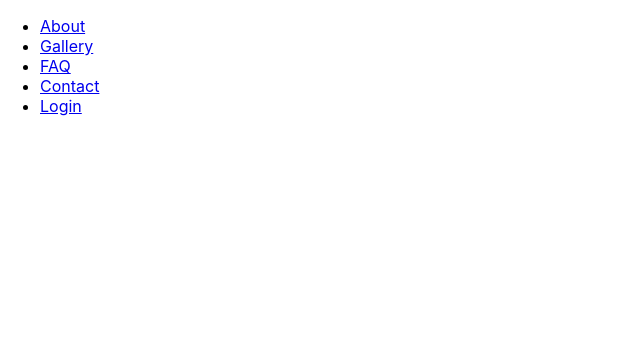
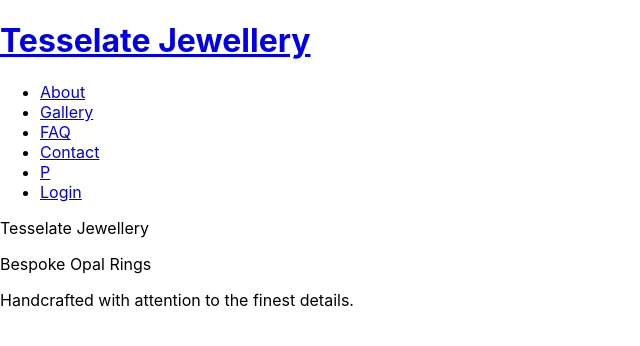
Before and after one commit to Tesselate-Jewellery/client, a React (Create React App) app: page /protected in a window 1280 px wide. Shown: the top 346 px of the page, without its empty margins (0-640 px from the left). Built offline with nearby package versions, Linux system fonts and the light colour scheme.

Commit message:
feat: added header, footer, navbar

```diff
--- a/src/App.js
+++ b/src/App.js
@@ -1,11 +1,15 @@
 import React from 'react';
 import { Routes, Route, BrowserRouter } from 'react-router-dom';
-import NavBar from './components/NavBar';
 import { ToastContainer } from 'react-toastify';
 import 'react-toastify/dist/ReactToastify.css';
+
+// import components
 import Home from './pages/Home';
 import Login from './pages/Login';
 import Signup from './pages/Signup';
+import NavBar from './components/NavBar';
+import Header from './components/Header';
+import Footer from './components/Footer';
 import ExampleComponent from './pages/ExampleComponent';
 import ProtectedRoute from './pages/ProtectedRoute';
 
@@ -13,6 +17,7 @@ function App() {
   return (
     <div className="App">
       <BrowserRouter>
+        <Header />
         <NavBar />
         <ToastContainer />
 
@@ -23,6 +28,8 @@ function App() {
           <Route path="/example" element={<ExampleComponent />} />
           <Route path="/protected" element={<ProtectedRoute />} />
         </Routes>
+
+        <Footer />
       </BrowserRouter>
     </div>
   );
--- /dev/null
+++ b/src/components/Footer.jsx
@@ -0,0 +1,19 @@
+import React from 'react';
+
+const Footer = () => {
+    return (
+        <footer>
+            <p>
+            Tesselate Jewellery
+            </p>
+            <p>
+            Bespoke Opal Rings
+            </p>
+            <p>
+            Handcrafted with attention to the finest details.
+            </p>
+        </footer>
+    );
+};
+
+export default Footer;
--- /dev/null
+++ b/src/components/Header.jsx
@@ -0,0 +1,14 @@
+import React from 'react';
+import { Link } from 'react-router-dom';
+
+const Header = () => {
+    return (
+        <header>
+            <Link to="/" className="home-link">
+                <h1>Tesselate Jewellery</h1>
+            </Link>
+        </header>
+    );
+};
+
+export default Header;
--- a/src/components/NavBar.jsx
+++ b/src/components/NavBar.jsx
@@ -1,6 +1,7 @@
 import React from 'react';
 import { Link } from 'react-router-dom';
 import { useAuth } from '../utils/AuthContext';
+import { ToastContainer, toast } from "react-toastify";
 
 const NavBar = () => {
     const { jwt, role, setAuthenticated } = useAuth();
@@ -8,6 +9,7 @@ const NavBar = () => {
     const handleLogout = () => {
         // Set jwt and role to blank for logout
         setAuthenticated({ jwt: '', role: '' });
+        toast.success("Successfully Logged Out!");
     };
 
     return (
@@ -17,6 +19,7 @@ const NavBar = () => {
             <li><Link to="/gallery">Gallery</Link></li>
             <li><Link to="/faq">FAQ</Link></li>
             <li><Link to="/contact">Contact</Link></li>
+            <li><Link to="/protected">P</Link></li>
             {jwt ? (
               // If user is logged in, show logout button
               <li><button onClick={handleLogout}>Logout</button></li>
--- a/src/pages/Home.jsx
+++ b/src/pages/Home.jsx
@@ -1,25 +1,18 @@
 import React from 'react';
 import { Link } from 'react-router-dom';
-import { useAuth } from '../utils/AuthContext';
 
 const Home = () => {
-  const { jwt, role } = useAuth();
 
   return (
     <div className="home-container">
-      {/* Header Section */}
-      <header>
-        <div className="header-content">
-          <Link to="/" className="home-link">
-            <h1>Tesselate Jewellery</h1>
-          </Link>
-        </div>
+      {/* Browse Section */}
+      <section>
         <img src="url_to_opal_image" alt="Australian Opal" />
         <p>Locally sourced Australian Opals, handcrafted to your specifications</p>
         <Link to="/gallery">
           <button>Browse More</button>
         </Link>
-      </header>
+      </section>
 
       {/* Meet Your Makers Section */}
       <section>
```
